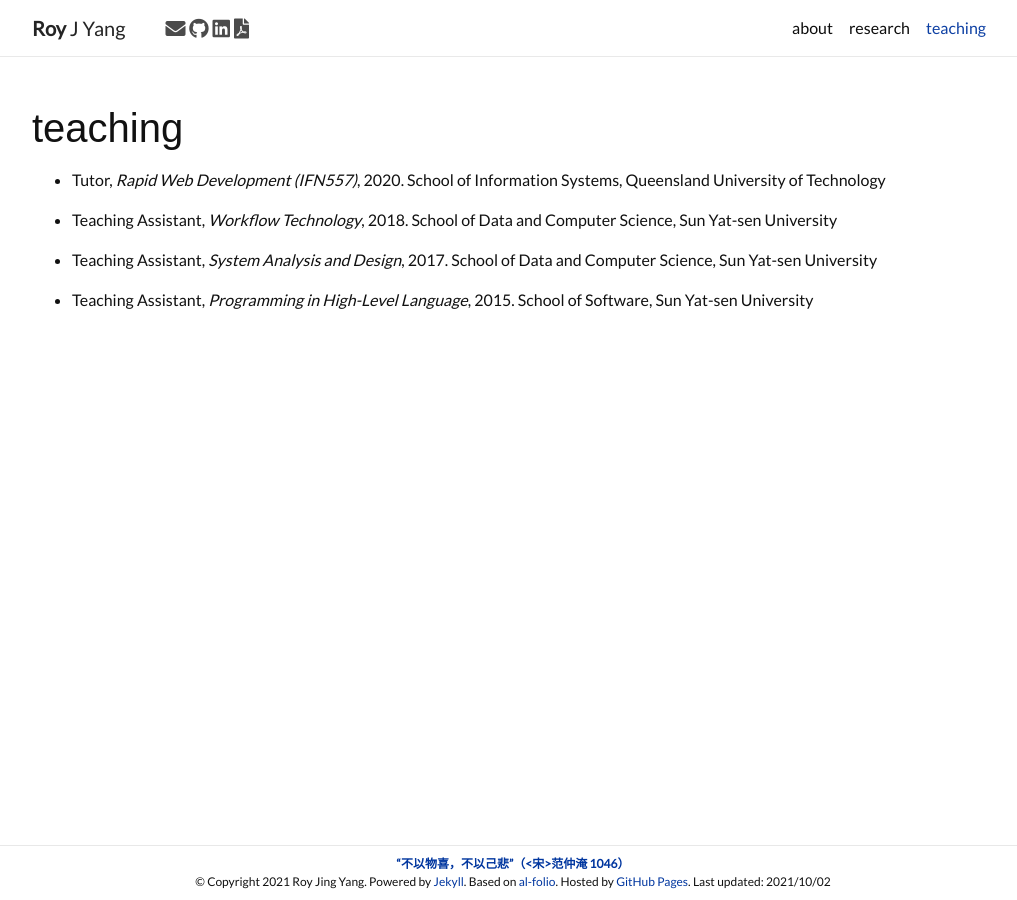
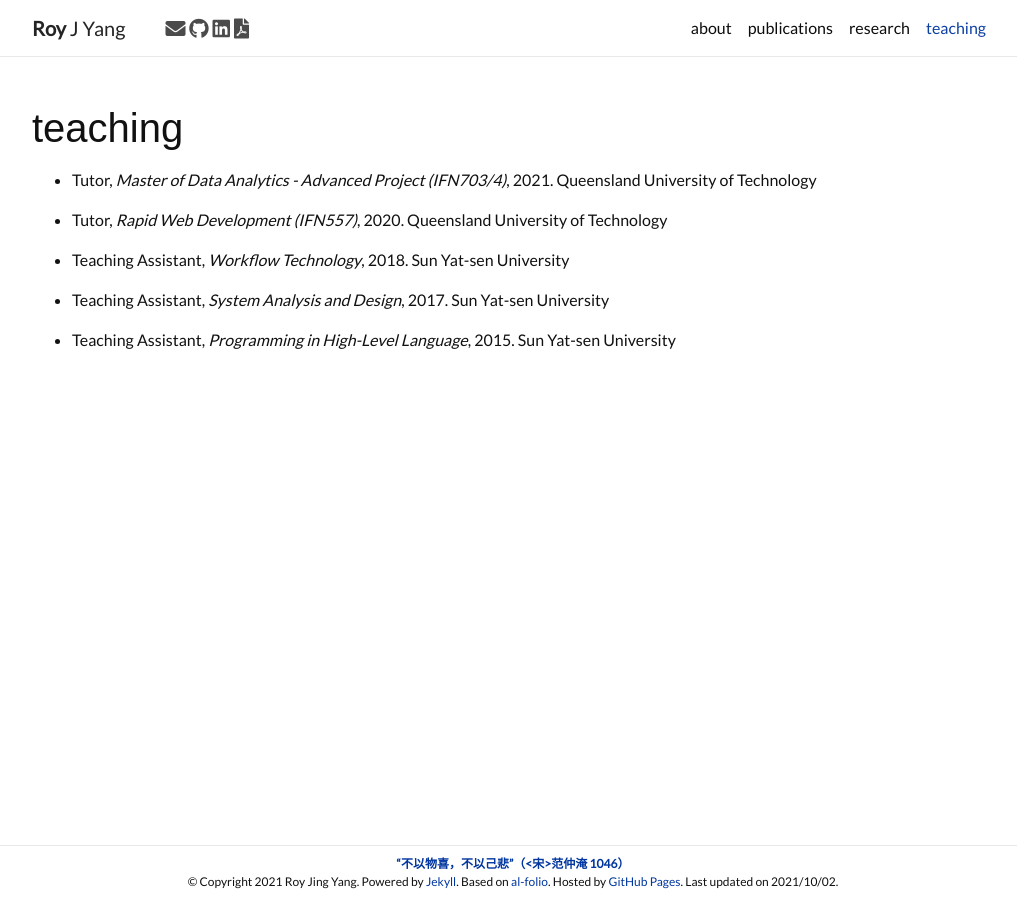
Before and after one commit to roy-jingyang/roy-jingyang.github.io, a Jekyll site: the page built from _pages/teaching.md, in a window 1280 px wide. Shown: the whole page, without its empty margins (127-1144 px from the left). Built offline with Jekyll 4.4.1, drawn with Linux system fonts in a browser that asks for light colours; nearby versions of some CDN libraries; a style sheet for code colours, icons or effects is not loaded.

Commit message:
add research page; change footer; update teaching and bib

```diff
--- a/_bibliography/papers.bib
+++ b/_bibliography/papers.bib
@@ -47,12 +47,13 @@
 
 	abbr="BPM",
     author="Yang, Jing and Ouyang, Chun and {ter Hofstede}, Arthur and {van der Aalst}, Wil and Leyer, Michael",
-    title={Seeing the Forest for the Trees: Group-Oriented Workforce Analytics},
+	title="Seeing the Forest for the Trees: Group-Oriented Workforce Analytics",
+	pages="345--362",
+	isbn="978-3-030-85469-0",
     booktitle="International Conference on Business Process Management (BPM 2021)",
     year="2021",
 	doi="10.1007/978-3-030-85469-0_22",
 	pdf={https://www.researchgate.net/publication/352695691_Seeing_the_Forest_for_the_Trees_Group-Oriented_Workforce_Analytics},
 
 	demo={http://roy-jingyang.github.io/Org-WorkProfiles-demo/},
-	accepted={true}
 }
--- a/_config.yml
+++ b/_config.yml
@@ -7,7 +7,7 @@
 title: Roy J Yang
 email: roy.j.yang@qut.edu.au
 motto: >
-  <a href="https://zh.wikisource.org/wiki/%E5%B2%B3%E9%99%BD%E6%A8%93%E8%A8%98"
+  <a href="https://en.wikipedia.org/wiki/Fan_Zhongyan#Literary_works"
   target="_blank">“不以物喜，不以己悲”（<宋>范仲淹 1046）</a>
 description: > # this means to ignore newlines until "url:"
   Welcome to my personal website
--- a/_includes/footer.html
+++ b/_includes/footer.html
@@ -9,7 +9,7 @@
       &copy; Copyright {{ site.time | date: '%Y' }} {{ site.author }}.
       {{ site.footer_text }}
       {% if site.last_updated %}
-        Last updated: {{ "now" | date: '%Y/%m/%d' }}
+        Last updated on {{ "now" | date: '%Y/%m/%d' }}.
       {% endif %}
     </div>
   </div>
@@ -25,7 +25,7 @@
       &copy; Copyright {{ site.time | date: '%Y' }} {{ site.author }}.
       {{ site.footer_text }}
       {% if site.last_updated %}
-        Last updated: {{ "now" | date: '%Y/%m/%d' }}
+        Last updated on {{ "now" | date: '%Y/%m/%d' }}.
       {% endif %}
     </div>
   </div>
--- a/_pages/teaching.md
+++ b/_pages/teaching.md
@@ -6,14 +6,17 @@
 nav: true
 ---
 
+- Tutor, *Master of Data Analytics - Advanced Project (IFN703/4)*, 2021.
+Queensland University of Technology
+
 - Tutor, *Rapid Web Development (IFN557)*, 2020.
-School of Information Systems, Queensland University of Technology
+Queensland University of Technology
 
 - Teaching Assistant, *Workflow Technology*, 2018.
-School of Data and Computer Science, Sun Yat-sen University
+Sun Yat-sen University
 
 - Teaching Assistant, *System Analysis and Design*, 2017.
-School of Data and Computer Science, Sun Yat-sen University
+Sun Yat-sen University
 
 - Teaching Assistant, *Programming in High-Level Language*, 2015.
-School of Software, Sun Yat-sen University
+Sun Yat-sen University
```
Also changed, not shown: _pages/publications.md (added, +13 -0 lines), _pages/research.md (+86 -4 lines), 1 other file.
